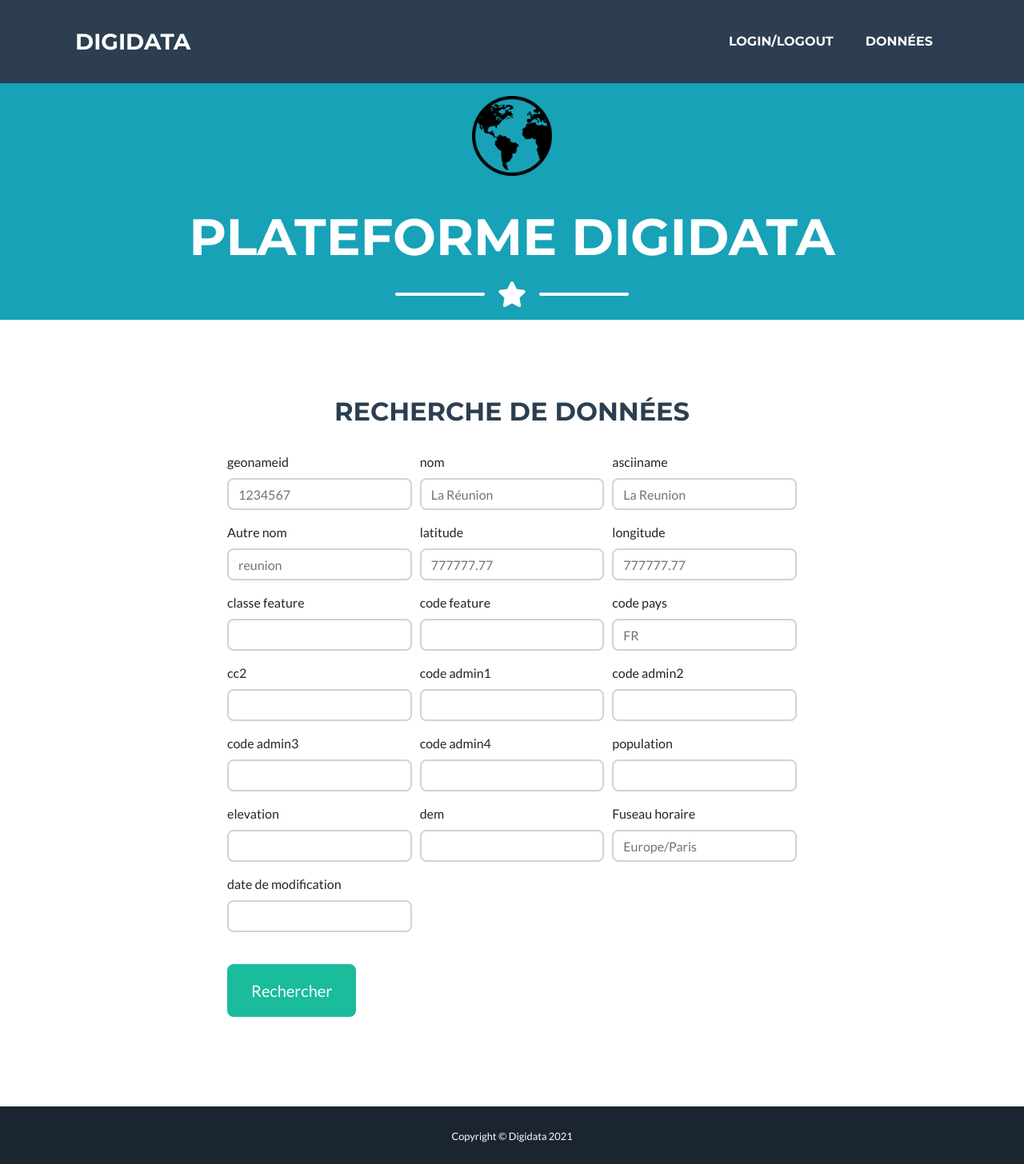
After one commit to camille-rey-taffin/projet_tecweb_1, a Flask app: template frontend/templates/datasearch.html in a window 1280 px wide. The commit adds this page. Shown: the whole page at 80% size. Run offline with Flask 2, Linux system fonts and the light colour scheme; the template is opened without the code that fills it, so the values that code supplies are empty; parts of the project's set-up code (start-up, migrations or seed data) failed here and were passed over.

Commit message:
suite login + datasearch frontend

```diff
--- a/frontend/templates/base.html
+++ b/frontend/templates/base.html
@@ -14,13 +14,13 @@
         <link href="https://fonts.googleapis.com/css?family=Montserrat:400,700" rel="stylesheet" type="text/css" />
         <link href="https://fonts.googleapis.com/css?family=Lato:400,700,400italic,700italic" rel="stylesheet" type="text/css" />
         <!-- Core theme CSS (includes Bootstrap)-->
-        <link href="static/css/styles.css" rel="stylesheet" />
+        <link href="/static/css/styles.css" rel="stylesheet" />
     </head>
     <body id="page-top">
         <!-- Navigation-->
         <nav class="navbar navbar-expand-lg bg-secondary text-uppercase fixed-top" id="mainNav">
             <div class="container">
-                <a class="navbar-brand js-scroll-trigger" href="#page-top">Digidata</a>
+                <a class="navbar-brand js-scroll-trigger" href="{{ url_for('index') }}">Digidata</a>
                 <button class="navbar-toggler navbar-toggler-right text-uppercase font-weight-bold bg-primary text-white rounded" type="button" data-toggle="collapse" data-target="#navbarResponsive" aria-controls="navbarResponsive" aria-expanded="false" aria-label="Toggle navigation">
                     Menu
                     <i class="fas fa-bars"></i>
@@ -28,7 +28,7 @@
                 <div class="collapse navbar-collapse" id="navbarResponsive">
                     <ul class="navbar-nav ml-auto">
                         <li class="nav-item mx-0 mx-lg-1"><a class="nav-link py-3 px-0 px-lg-3 rounded js-scroll-trigger" href="{{ url_for('login') }}">Login/Logout</a></li>
-                        <li class="nav-item mx-0 mx-lg-1"><a class="nav-link py-3 px-0 px-lg-3 rounded js-scroll-trigger" href="data">Données</a></li>
+                        <li class="nav-item mx-0 mx-lg-1"><a class="nav-link py-3 px-0 px-lg-3 rounded js-scroll-trigger" href="{{ url_for('datasearch') }}">Données</a></li>
                     </ul>
                 </div>
             </div>
@@ -52,10 +52,7 @@
         <script src="https://cdn.jsdelivr.net/npm/bootstrap@4.5.3/dist/js/bootstrap.bundle.min.js"></script>
         <!-- Third party plugin JS-->
         <script src="https://cdnjs.cloudflare.com/ajax/libs/jquery-easing/1.4.1/jquery.easing.min.js"></script>
-        <!-- Contact form JS-->
-        <script src="assets/mail/jqBootstrapValidation.js"></script>
-        <script src="assets/mail/contact_me.js"></script>
         <!-- Core theme JS-->
-        <script src="static/js/scripts.js"></script>
+        <script src="/static/js/scripts.js"></script>
     </body>
 </html>
--- /dev/null
+++ b/frontend/templates/datasearch.html
@@ -0,0 +1,199 @@
+{% extends "base.html" %}
+{% block masthead %}
+<header class="masthead bg-info text-white text-center" style="max-height: 400px;padding:120px">
+    <div class="container d-flex align-items-center flex-column">
+        <!-- Masthead Avatar Image-->
+        <img class="masthead-avatar mb-5" style="width:100px; height:100px;" src="/static/img/globe.png" alt="" />
+        <!-- Masthead Heading-->
+        <h1 class="masthead-heading text-uppercase mb-0">Plateforme Digidata</h1>
+        <!-- Icon Divider-->
+        <div class="divider-custom divider-light">
+            <div class="divider-custom-line"></div>
+            <div class="divider-custom-icon"><i class="fas fa-star"></i></div>
+            <div class="divider-custom-line"></div>
+        </div>
+    </div>
+</header>
+{% endblock %}
+{% block content %}
+  <!-- Search Section-->
+  <section class="page-section" id="Login">
+      <div class="container">
+          <!-- DataSearch Section Heading-->
+          <h2 class=" text-center text-uppercase text-secondary ">Recherche de données</h2>
+          <br/>
+          <!-- Search Form-->
+          <div class="row">
+              <div class="col-lg-8 mx-auto">
+                  <form id="loginForm" name="searchForm" method="get" novalidate="novalidate">
+                      <div class="form-row">
+                          <div class="form-group col-md-4">
+                              <label for="geoid">geonameid</label>
+                              <input class="form-control" id="geonameid" name="geonameid" type="text" placeholder="1234567" />
+                          </div>
+                          <div class="form-group col-md-4">
+                              <label for="name">nom</label>
+                              <input class="form-control" id="name" name="name" type="text" placeholder="La Réunion" />
+                          </div>
+                          <div class="form-group col-md-4">
+                              <label for="asciiname">asciiname</label>
+                              <input class="form-control" id="asciiname" name="asciiname" type="text" placeholder="La Reunion" />
+                          </div>
+                      </div>
+                      <div class="form-row">
+                          <div class="form-group col-md-4">
+                              <label for="alternatename">Autre nom</label>
+                              <input class="form-control" id="alternatename" name="alternatename" type="text" placeholder="reunion" />
+                          </div>
+                          <div class="form-group col-md-4">
+                              <label for="latitude">latitude</label>
+                              <input class="form-control" id="latitude" name="latitude" type="text" placeholder="777777.77" />
+                          </div>
+                          <div class="form-group col-md-4">
+                              <label for="longitude">longitude</label>
+                              <input class="form-control" id="longitude" name="longitude" type="text" placeholder="777777.77" />
+                          </div>
+                      </div>
+                      <div class="form-row">
+                          <div class="form-group col-md-4">
+                              <label for="feature_class">classe feature</label>
+                              <input class="form-control" id="feature_class" name="feature_class" type="text" placeholder="" />
+                          </div>
+                          <div class="form-group col-md-4">
+                              <label for="feature_code">code feature</label>
+                              <input class="form-control" id="feature_code" name="feature_code" type="text" placeholder="" />
+                          </div>
+                          <div class="form-group col-md-4">
+                              <label for="country_code">code pays</label>
+                              <input class="form-control" id="country_code" name="country_code" type="text" placeholder="FR" />
+                          </div>
+                      </div>
+                      <div class="form-row">
+                          <div class="form-group col-md-4">
+                              <label for="cc2">cc2</label>
+                              <input class="form-control" id="cc2" name="cc2" type="text" placeholder="" />
+                          </div>
+                          <div class="form-group col-md-4">
+                              <label for="admin1_code">code admin1</label>
+                              <input class="form-control" id="admin1_code" name="admin1_code" type="text" placeholder="" />
+                          </div>
+                          <div class="form-group col-md-4">
+                              <label for="admin2_code">code admin2</label>
+                              <input class="form-control" id="admin2_code" name="admin2_code" type="text" placeholder="" />
+                          </div>
+                      </div>
+                      <div class="form-row">
+                          <div class="form-group col-md-4">
+                              <label for="admin3_code">code admin3</label>
+                              <input class="form-control" id="admin3_code" name="admin3_code" type="text" placeholder="" />
+                          </div>
+                          <div class="form-group col-md-4">
+                              <label for="admin4_code">code admin4</label>
+                              <input class="form-control" id="admin4_code" name="admin4_code" type="text" placeholder="" />
+                          </div>
+                          <div class="form-group col-md-4">
+                              <label for="population">population</label>
+                              <input class="form-control" id="population" name="population" type="text" placeholder="" />
+                          </div>
+                      </div>
+                      <div class="form-row">
+                          <div class="form-group col-md-4">
+                              <label for="elevation">elevation</label>
+                              <input class="form-control" id="elevation" name="elevation" type="text" placeholder="" />
+                          </div>
+                          <div class="form-group col-md-4">
+                              <label for="dem">dem</label>
+                              <input class="form-control" id="dem" name="dem" type="text" placeholder="" />
+                          </div>
+                          <div class="form-group col-md-4">
+                              <label for="timezone">Fuseau horaire</label>
+                              <input class="form-control" id="timezone" name="timezone" type="text" placeholder="Europe/Paris" />
+                          </div>
+                      </div>
+                      <div class="form-row">
+                          <div class="form-group col-md-4">
+                              <label for="modification_date">date de modification</label>
+                              <input class="form-control" id="modification_date" name="modification_date" type="text" placeholder="" />
+                          </div>
+                      </div>
+                      <br />
+                      <div id="success"></div>
+                      <div class="form-group"><button class="btn btn-primary btn-xl" id="loginButton" type="submit">Rechercher</button></div>
+                  </form>
+              </div>
+          </div>
+      </div>
+  </section>
+  {% if search == True %}
+  <!-- Results Section-->
+  <h2 class=" text-center text-uppercase text-secondary ">Résultats</h2>
+  {% if results|length == 0 %}
+    <div class="container">
+      <h1 style="text-align:center"> <i class="fas fa-thumbs-down "></i> Aucun résultat </h1>
+    </div>
+  {% else %}
+
+  <div class="overflow-auto p-3 mb-3 mb-md-0 mr-md-3 bg-light" style="max-height: 600px;width: 70%; margin-left:15%">
+  <table class="table" style="width:70%">
+    <thead class="thead-dark">
+      <tr>
+        <th scope="col">Resultat</th>
+        <th scope="col">geonameid</th>
+        <th scope="col">nom</th>
+        <th scope="col">asciiname</th>
+        <th scope="col">alternatenames</th>
+        <th scope="col">latitude</th>
+        <th scope="col">longitude</th>
+        <th scope="col">feature_class</th>
+        <th scope="col">feature_code</th>
+        <th scope="col">country_code</th>
+        <th scope="col">cc2</th>
+        <th scope="col">admin1_code</th>
+        <th scope="col">admin2_code</th>
+        <th scope="col">admin3_code</th>
+        <th scope="col">admin4_code</th>
+        <th scope="col">population</th>
+        <th scope="col">elevation</th>
+        <th scope="col">dem</th>
+        <th scope="col">timezone</th>
+        <th scope="col">modification_date</th>
+
+      </tr>
+    </thead>
+    <tbody>
+      {% for result in results %}
+      <tr>
+        <th scope="row">{{ loop.index }}</th>
+        <td><a href="/data/{{result['geonameid']}}">{{result['geonameid']}}</a></td>
+        <td>{{result['name']}}</td>
+        <td>{{result['asciiname']}}</td>
+        <td>{{result['alternatenames']}}</td>
+        <td>{{result['latitude']}}</td>
+        <td>{{result['longitude']}}</td>
+        <td>{{result['feature_class']}}</td>
+        <td>{{result['feature_code']}}</td>
+        <td>{{result['country_code']}}</td>
+        <td>{{result['cc2']}}</td>
+        <td>{{result['admin1_code']}}</td>
+        <td>{{result['admin2_code']}}</td>
+        <td>{{result['admin3_code']}}</td>
+        <td>{{result['admin4_code']}}</td>
+        <td>{{result['population']}}</td>
+        <td>{{result['elevation']}}</td>
+        <td>{{result['dem']}}</td>
+        <td>{{result['timezone']}}</td>
+        <td>{{result['modification_date']}}</td>
+      </tr>
+
+      {% endfor %}
+    </tbody>
+  </table>
+  </div>
+  <br/>
+  <br/>
+    {% endif %}
+  {% endif %}
+{% endblock %}
+
+
+-
```
Also changed, not shown: frontend/frontend.py (+89 -11 lines), frontend/templates/index.html (added, +21 -0 lines), frontend/templates/login.html (+24 -6 lines).
